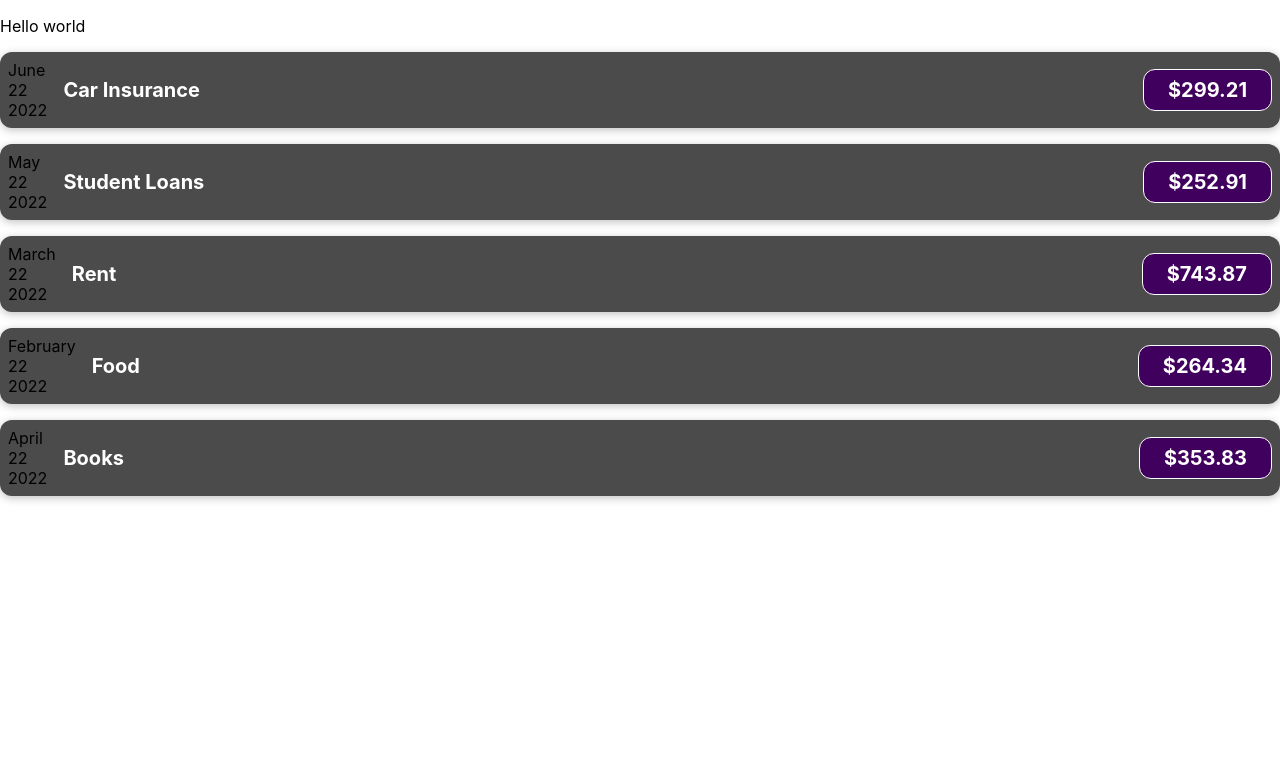
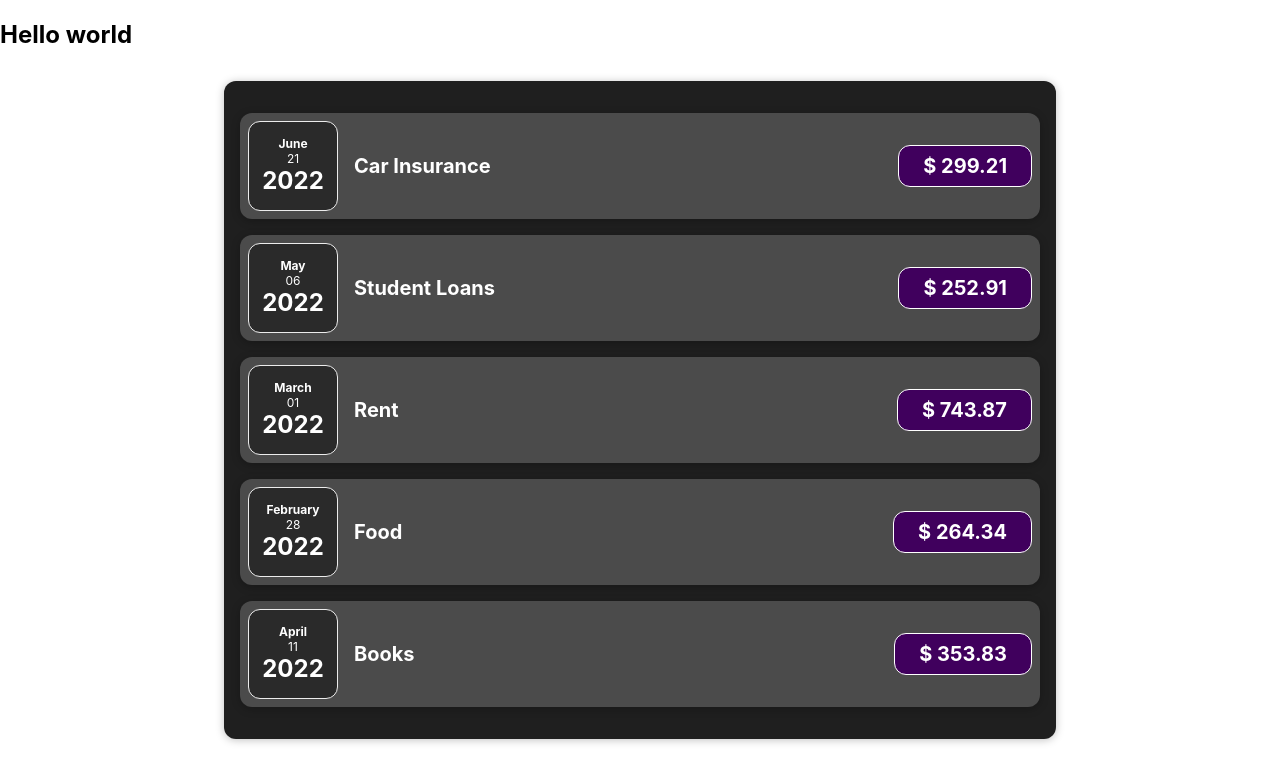
Before and after one commit to AlexKenny6/JustReactandNode, a React (Create React App) app in the folder learning-all-about-react/: page / in a window 1280 px wide. Shown: the top 782 px of the page. Built offline with nearby package versions, Linux system fonts and the light colour scheme.

Commit message:
Refactored code into smaller components

```diff
--- a/learning-all-about-react/src/App.js
+++ b/learning-all-about-react/src/App.js
@@ -1,4 +1,4 @@
-import ExpenseItem from "./components/ExpenseItem";
+import Expenses from "./components/expense-item/Expenses";
 
 function App() {
 
@@ -15,12 +15,8 @@ function App() {
     return (
 
         <div>
-            <p>Hello world</p>
-            <ExpenseItem title={expenses[0].title} amount={expenses[0].amount} date={expenses[0].date}/>
-            <ExpenseItem title={expenses[1].title} amount={expenses[1].amount} date={expenses[1].date}/>
-            <ExpenseItem title={expenses[2].title} amount={expenses[2].amount} date={expenses[2].date}/>
-            <ExpenseItem title={expenses[3].title} amount={expenses[3].amount} date={expenses[3].date}/>
-            <ExpenseItem title={expenses[4].title} amount={expenses[4].amount} date={expenses[4].date}/>
+            <h2>Hello world</h2>
+            <Expenses item={expenses}/>
         </div>
 
     );
--- a/learning-all-about-react/src/components/ExpenseItem.js
+++ /dev/null
@@ -1,26 +0,0 @@
-import './ExpenseItem.css';
-
-function ExpenseItem(expenseProps) {
-
-    const month = expenseProps.date.toLocaleString('en-us', {month: 'long'});
-    const year = expenseProps.date.toLocaleString('en-us', {year: '2-digit'});
-    const day = expenseProps.date.getFullYear();
-
-    return (
-
-        <div className="expense-item">
-            <div>
-                <div>{month}</div>
-                <div>{year}</div>
-                <div>{day}</div>
-            </div>
-            <div className="expense-item__description">
-                <h2>{expenseProps.title}</h2>
-                <div className="expense-item__price">${expenseProps.amount}</div>
-            </div>
-        </div>
-
-    );
-}
-
-export default ExpenseItem;
--- /dev/null
+++ b/learning-all-about-react/src/components/expense-item/ExpenseDate.js
@@ -0,0 +1,21 @@
+import './css/ExpenseDate.css';
+
+function ExpenseDate(expenseItemProps) {
+
+    const month = expenseItemProps.date.toLocaleString('en-us', {month: 'long'});
+    const year = expenseItemProps.date.toLocaleString('en-us', {day: '2-digit'});
+    const day = expenseItemProps.date.getFullYear();
+
+    return (
+
+        <div className="expense-date">
+            <div className="expense-date__month">{month}</div>
+            <div className="expense-date__year">{year}</div>
+            <div className="expense-date__day">{day}</div>
+        </div>
+
+    );
+
+}
+
+export default ExpenseDate;
--- /dev/null
+++ b/learning-all-about-react/src/components/expense-item/ExpenseItem.js
@@ -0,0 +1,28 @@
+// js
+import ExpenseDate from "./ExpenseDate";
+import ExpensePrice from "./ExpensePrice";
+
+// css
+import './css/ExpenseItem.css';
+
+function ExpenseItem(expenseItemProps) {
+
+    return (
+
+        <div className="expense-item">
+               {/* passing expenseProps data to ExpenseDate component */}
+               {/*
+                    In php I am calling this func from another file and
+                    putting in the parameters I want to send
+               */}
+               <ExpenseDate date={expenseItemProps.date}/>
+            <div className="expense-item__description">
+                <h2>{expenseItemProps.title}</h2>
+                <ExpensePrice amount={expenseItemProps.amount}/>
+            </div>
+        </div>
+
+    );
+}
+
+export default ExpenseItem;
--- /dev/null
+++ b/learning-all-about-react/src/components/expense-item/ExpensePrice.js
@@ -0,0 +1,13 @@
+function ExpensePrice(expenseItemProps) {
+
+    const price = expenseItemProps.amount;
+
+    return (
+
+        <div className="expense-item__price">$ {price}</div>
+
+    );
+
+}
+
+export default ExpensePrice;
--- /dev/null
+++ b/learning-all-about-react/src/components/expense-item/Expenses.js
@@ -0,0 +1,26 @@
+// js
+import ExpenseItem from "./ExpenseItem";
+
+// css
+import './css/Expense.css';
+
+
+function Expenses(expenses) {
+
+    return (
+
+        <div className="expenses">
+
+            <ExpenseItem title={expenses.item[0].title} amount={expenses.item[0].amount} date={expenses.item[0].date}/>
+            <ExpenseItem title={expenses.item[1].title} amount={expenses.item[1].amount} date={expenses.item[1].date}/>
+            <ExpenseItem title={expenses.item[2].title} amount={expenses.item[2].amount} date={expenses.item[2].date}/>
+            <ExpenseItem title={expenses.item[3].title} amount={expenses.item[3].amount} date={expenses.item[3].date}/>
+            <ExpenseItem title={expenses.item[4].title} amount={expenses.item[4].amount} date={expenses.item[4].date}/>
+
+        </div>
+
+    );
+
+}
+
+export default Expenses;
--- /dev/null
+++ b/learning-all-about-react/src/components/expense-item/css/Expense.css
@@ -0,0 +1,9 @@
+.expenses {
+    padding: 1rem;
+    background-color: rgb(31, 31, 31);
+    margin: 2rem auto;
+    width: 50rem;
+    max-width: 95%;
+    border-radius: 12px;
+    box-shadow: 0 1px 8px rgba(0, 0, 0, 0.25);
+}
--- /dev/null
+++ b/learning-all-about-react/src/components/expense-item/css/ExpenseDate.css
@@ -0,0 +1,26 @@
+.expense-date {
+    display: flex;
+    flex-direction: column;
+    width: 5.5rem;
+    height: 5.5rem;
+    border: 1px solid #ececec;
+    background-color: #2a2a2a;
+    color: white;
+    border-radius: 12px;
+    align-items: center;
+    justify-content: center;
+}
+
+.expense-date__month {
+    font-size: 0.75rem;
+    font-weight: bold;
+}
+
+.expense-date__year {
+    font-size: 0.75rem;
+}
+
+.expense-date__day {
+    font-size: 1.5rem;
+    font-weight: bold;
+}
```
Also changed, not shown: learning-all-about-react/src/components/expense-item/css/ExpenseItem.css (renamed from learning-all-about-react/src/components/ExpenseItem.css).
